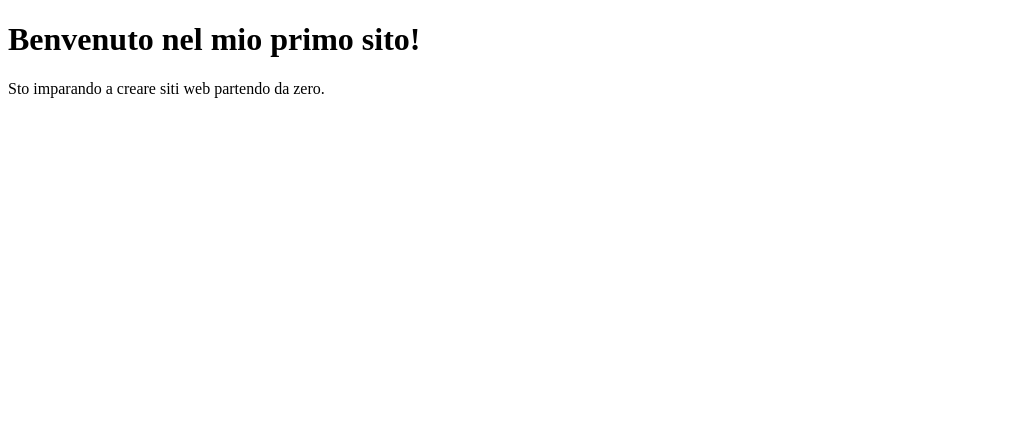
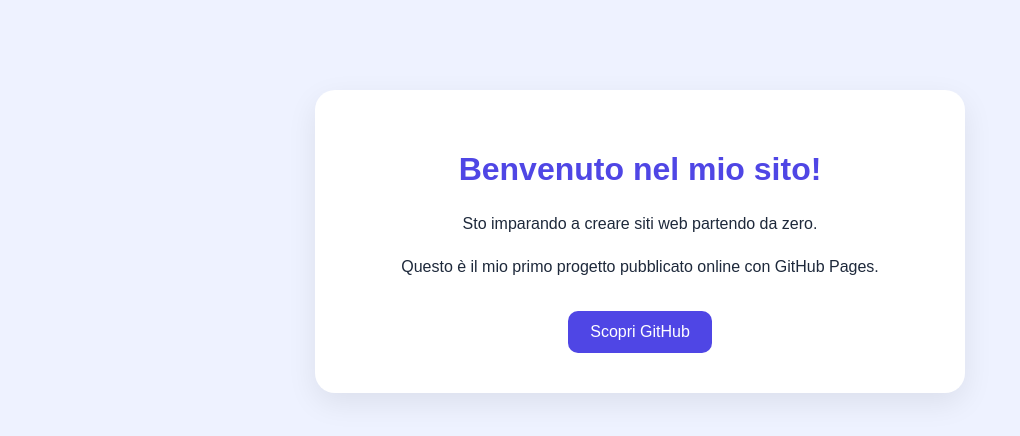
Before and after one commit to SeverSmith-hub/registro-vivaio, a plain HTML site: page index.html in a window 1280 px wide. Shown: the whole page, without its empty margins (0-1020 px from the left). Drawn offline with Linux system fonts and the light colour scheme.

Commit message:
Update index.html

```diff
--- a/index.html
+++ b/index.html
@@ -3,10 +3,44 @@
 <head>
   <meta charset="UTF-8">
   <meta name="viewport" content="width=device-width, initial-scale=1.0">
-  <title>Vivaio-Smith</title>
+  <title>Il mio primo sito</title>
+  <style>
+    body {
+      margin: 0;
+      font-family: Arial, sans-serif;
+      background: #eef2ff;
+      color: #1e293b;
+      text-align: center;
+      padding: 60px 20px;
+    }
+    .card {
+      max-width: 600px;
+      margin: 30px auto;
+      padding: 40px 25px;
+      background: white;
+      border-radius: 20px;
+      box-shadow: 0 10px 30px rgba(0,0,0,0.08);
+    }
+    h1 { color: #4f46e5; }
+    p { line-height: 1.7; }
+    .button {
+      display: inline-block;
+      margin-top: 15px;
+      padding: 12px 22px;
+      background: #4f46e5;
+      color: white;
+      text-decoration: none;
+      border-radius: 10px;
+    }
+    .button:hover { background: #3730a3; }
+  </style>
 </head>
 <body>
-  <h1>Benvenuto nel mio primo sito!</h1>
-  <p>Sto imparando a creare siti web partendo da zero.</p>
+  <div class="card">
+    <h1>Benvenuto nel mio sito!</h1>
+    <p>Sto imparando a creare siti web partendo da zero.</p>
+    <p>Questo è il mio primo progetto pubblicato online con GitHub Pages.</p>
+    <a class="button" href="https://github.com/">Scopri GitHub</a>
+  </div>
 </body>
 </html>
```
